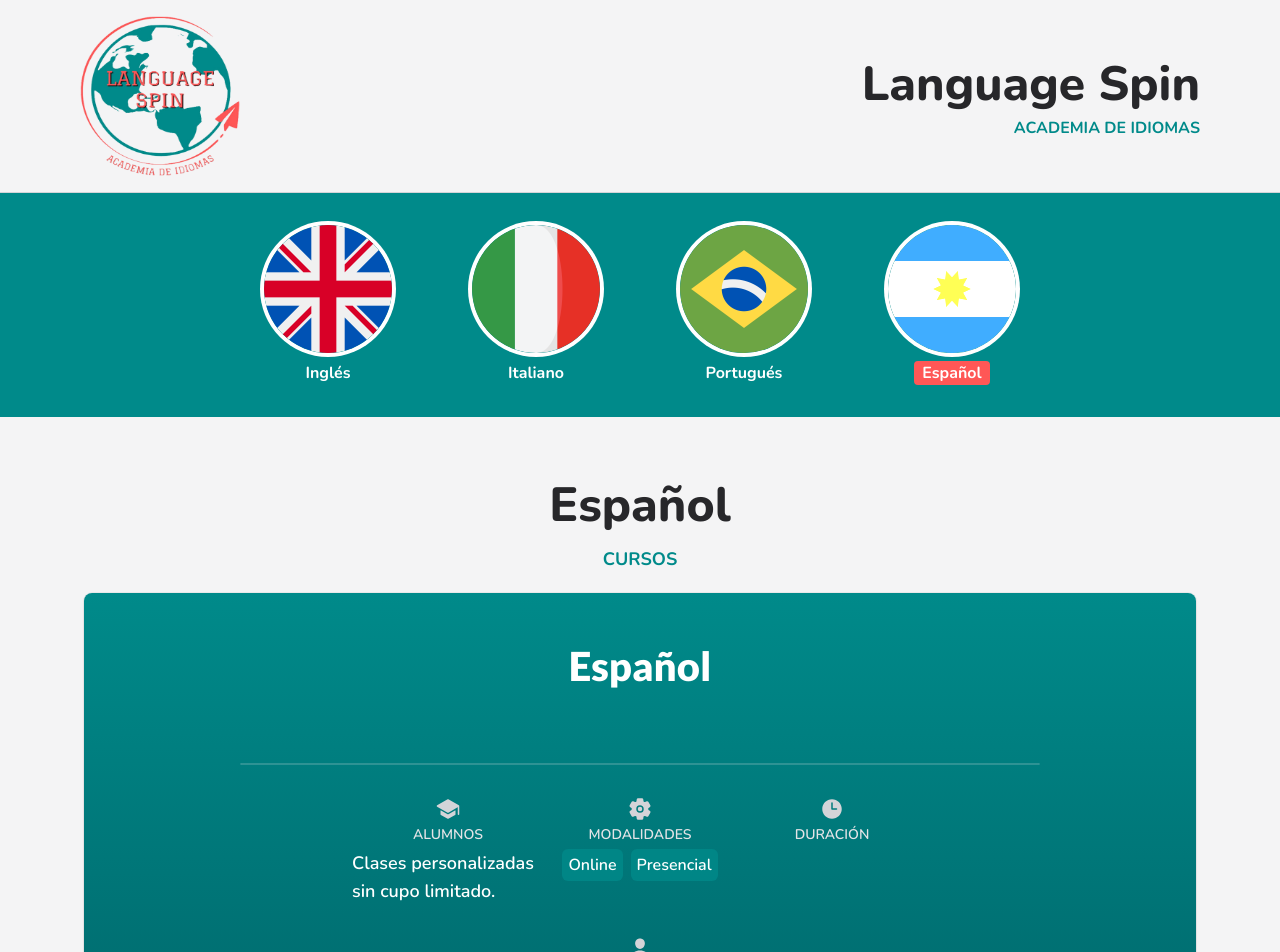
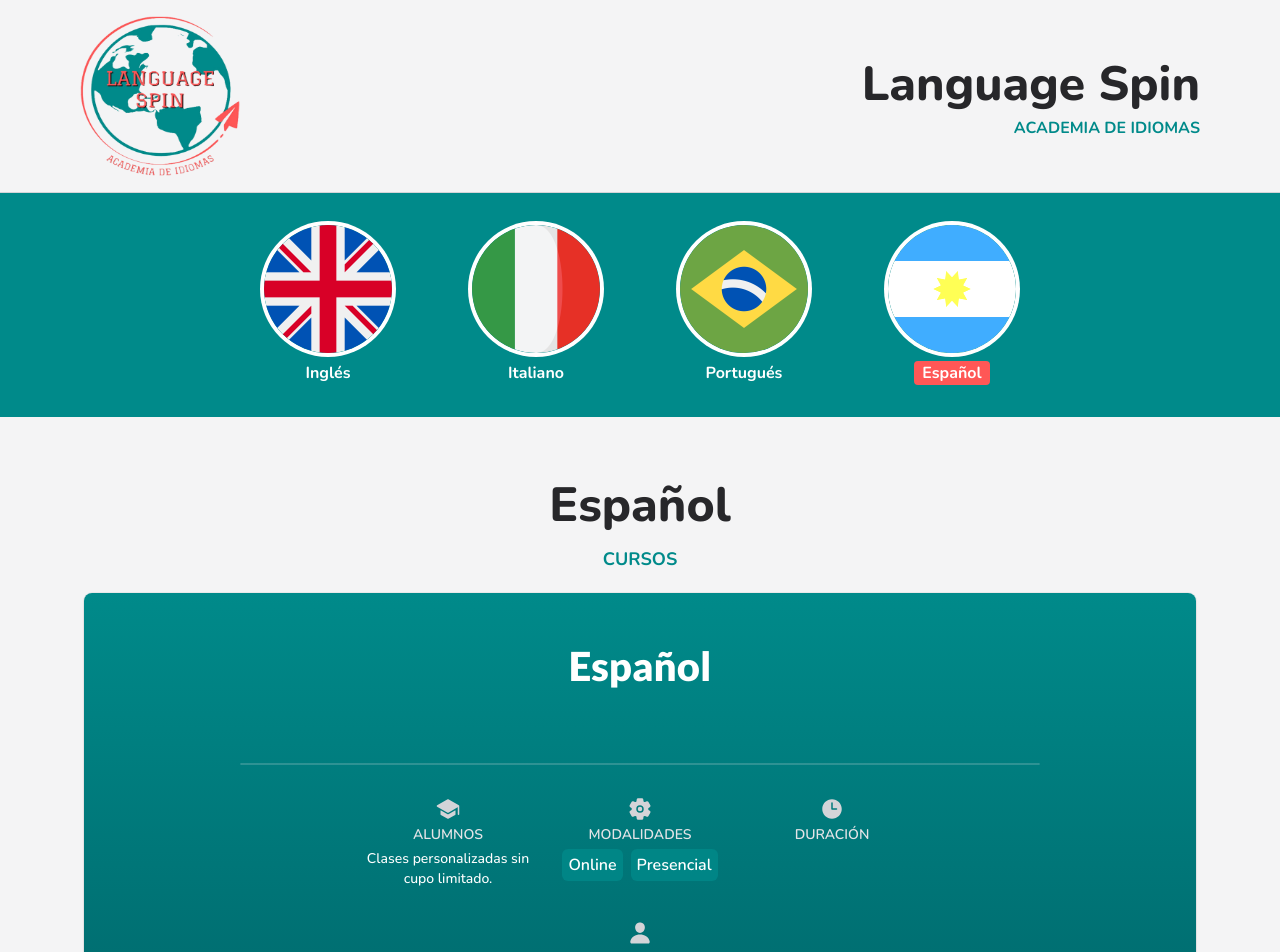
Before and after one commit to Caracolaracol/languageSpin-project, a React (Vite) app: page /espanol in a window 1280 px wide. Shown: the top 952 px of the page. Built offline with nearby package versions, Linux system fonts and the light colour scheme.

Commit message:
fix (#31)

```diff
--- a/src/components/curso/CursoCard.jsx
+++ b/src/components/curso/CursoCard.jsx
@@ -25,7 +25,7 @@
             {curso.cantidad_alumnos !== null ? (
               <span className='font-semibold md:text-lg text-white'>{curso.cantidad_alumnos}</span>
             ) : (
-              <span className='font-semibold md:text-lg text-white'>
+              <span className='text-sm font-medium text-white first-letter:capitalize text-center'>
                 Clases personalizadas sin cupo limitado.
               </span>
             )}
```
